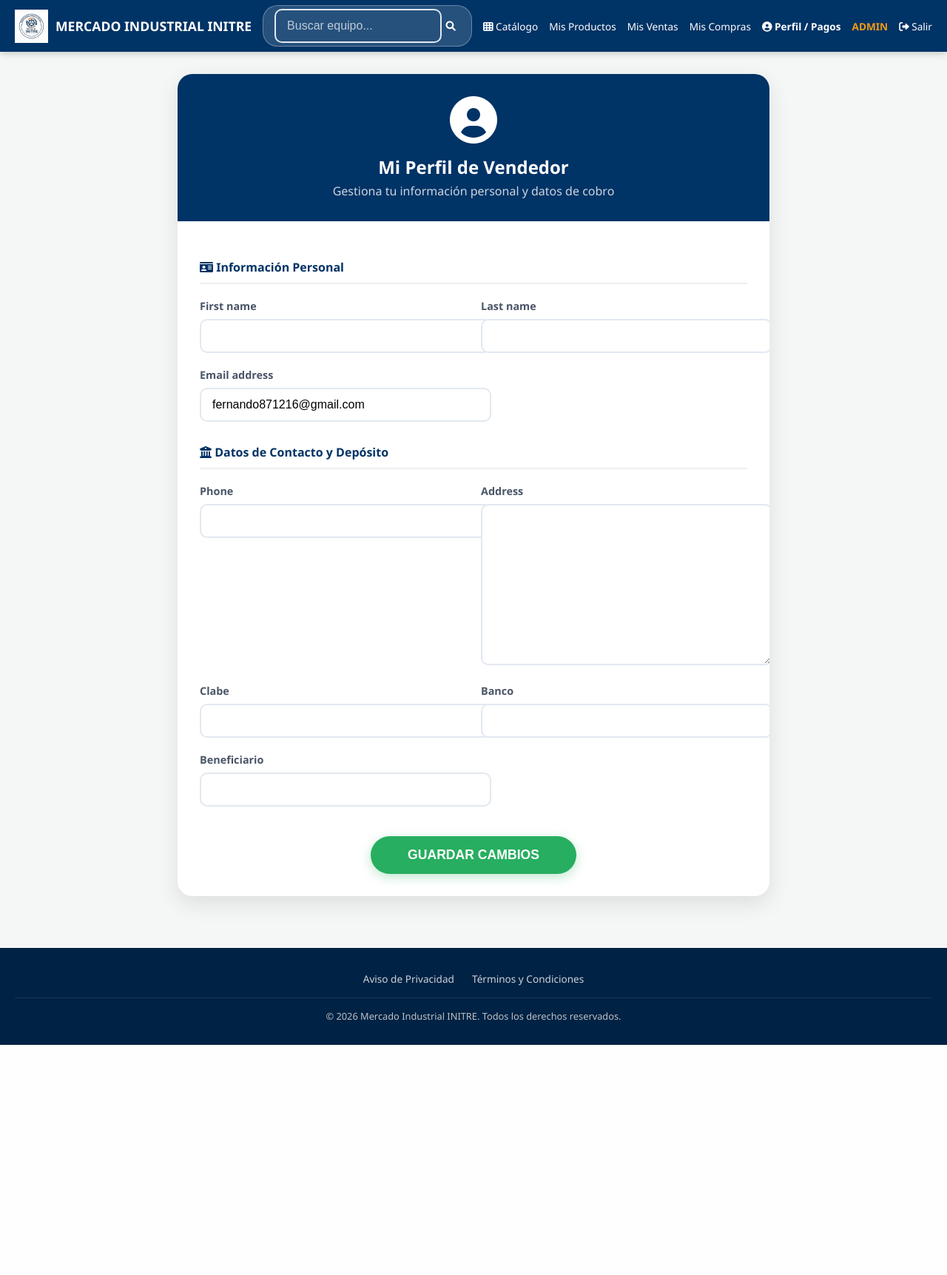
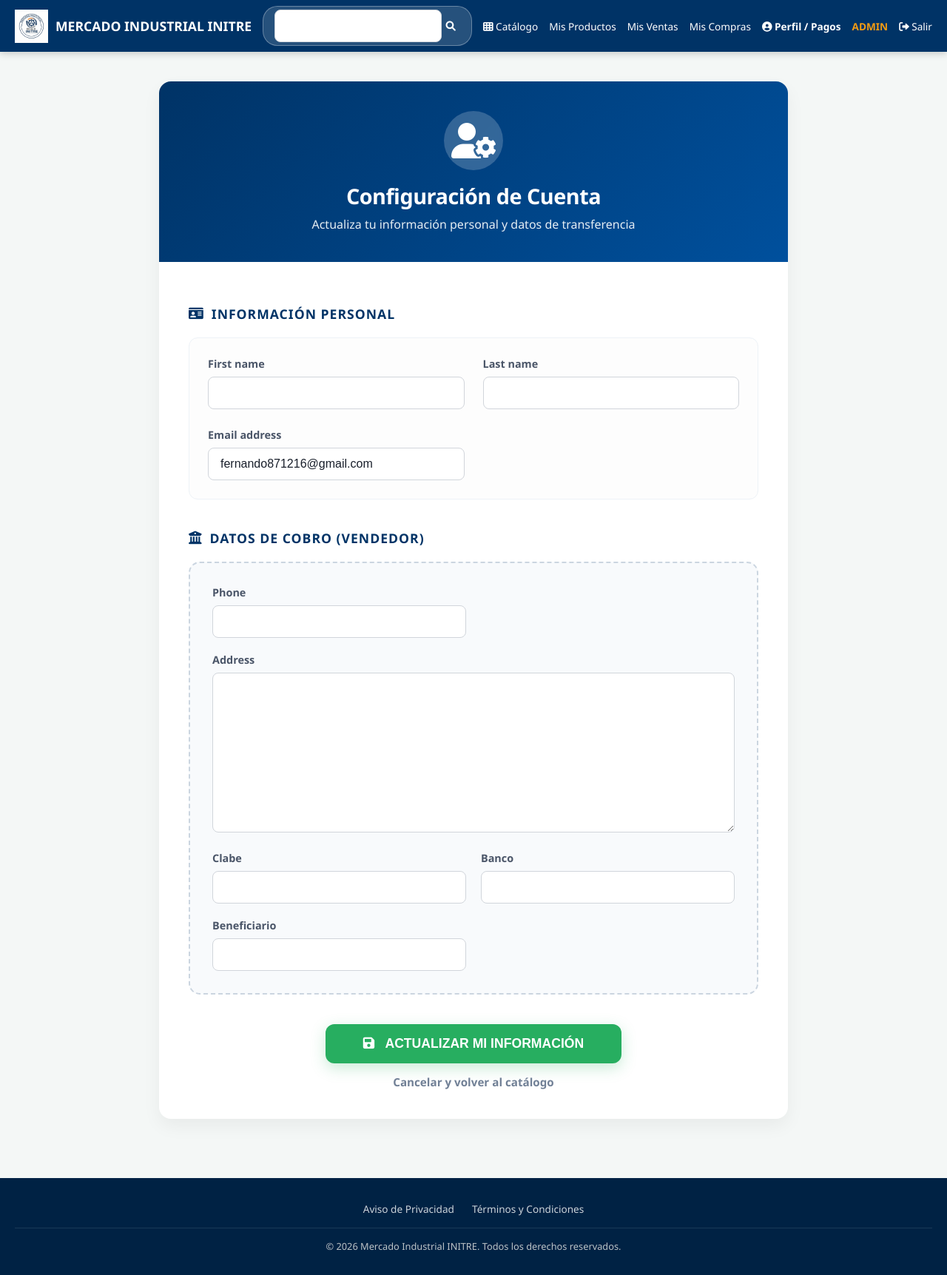
Before and after one commit to fernando871216-rgb/mercado-industrial, a Django app: page /perfil/editar/ in a window 1280 px wide. Shown: the whole page at 74% size. Before the commit the page ends 1412 px from the top, so only its background shows below. Run offline with Django 5.2, Linux system fonts and the light colour scheme; a user stored in the database is signed in; data comes from the database, SQL or seed files in the repository.

Commit message:
Update editar_perfil.html

```diff
--- a/marketplace/templates/marketplace/editar_perfil.html
+++ b/marketplace/templates/marketplace/editar_perfil.html
@@ -1,75 +1,140 @@
 {% extends 'marketplace/base.html' %}
 
 {% block content %}
-<div class="container" style="max-width: 800px; margin: 30px auto; padding: 0 15px; font-family: 'Segoe UI', sans-serif;">
+<div style="background-color: #f4f7f6; min-height: 100vh; padding: 40px 15px; font-family: 'Segoe UI', Roboto, sans-serif;">
+    <div style="max-width: 850px; margin: 0 auto;">
 
         {% if messages %}
             {% for message in messages %}
-            <div style="padding: 15px; background: #d4edda; color: #155724; border: 1px solid #c3e6cb; border-radius: 10px; margin-bottom: 25px; text-align: center; font-weight: bold;">
-                <i class="fas fa-check-circle"></i> {{ message }}
+                <div style="padding: 18px; background: #ffffff; color: #2d3748; border-left: 6px solid #27ae60; border-radius: 8px; margin-bottom: 25px; box-shadow: 0 4px 12px rgba(0,0,0,0.05); display: flex; align-items: center; gap: 15px;">
+                    <i class="fas fa-check-circle" style="color: #27ae60; font-size: 1.4rem;"></i>
+                    <span style="font-weight: 600;">{{ message }}</span>
                 </div>
             {% endfor %}
         {% endif %}
 
-    <div style="background: white; border-radius: 20px; box-shadow: 0 10px 30px rgba(0,0,0,0.1); overflow: hidden;">
+        <div style="background: white; border-radius: 16px; box-shadow: 0 10px 25px rgba(0,0,0,0.05); overflow: hidden;">
 
-        <div style="background: #003366; padding: 30px; color: white; text-align: center;">
-            <i class="fas fa-user-circle fa-4x" style="margin-bottom: 15px;"></i>
-            <h2 style="margin: 0;">Mi Perfil de Vendedor</h2>
-            <p style="margin: 5px 0 0 0; opacity: 0.8;">Gestiona tu información personal y datos de cobro</p>
+            <div style="background: linear-gradient(135deg, #003366 0%, #00509d 100%); padding: 40px; text-align: center; color: white;">
+                <div style="background: rgba(255,255,255,0.2); width: 80px; height: 80px; border-radius: 50%; display: flex; align-items: center; justify-content: center; margin: 0 auto 15px; backdrop-filter: blur(5px);">
+                    <i class="fas fa-user-gear fa-3x"></i>
+                </div>
+                <h1 style="margin: 0; font-size: 1.8rem; font-weight: 700; letter-spacing: -0.5px;">Configuración de Cuenta</h1>
+                <p style="margin: 8px 0 0 0; opacity: 0.9; font-size: 1rem;">Actualiza tu información personal y datos de transferencia</p>
             </div>
 
-        <form method="POST" style="padding: 30px;">
+            <form method="POST" style="padding: 40px;">
                 {% csrf_token %}
 
-            <h4 style="color: #003366; border-bottom: 2px solid #eee; padding-bottom: 10px; margin-bottom: 20px;">
+                <div style="margin-bottom: 40px;">
+                    <h3 style="color: #003366; font-size: 1.1rem; text-transform: uppercase; letter-spacing: 1px; margin-bottom: 20px; display: flex; align-items: center; gap: 10px;">
                         <i class="fas fa-id-card"></i> Información Personal
-            </h4>
-            <div style="display: grid; grid-template-columns: repeat(auto-fit, minmax(250px, 1fr)); gap: 20px; margin-bottom: 30px;">
+                    </h3>
+                    <div style="display: grid; grid-template-columns: repeat(auto-fit, minmax(300px, 1fr)); gap: 25px; background: #fdfdfd; padding: 25px; border-radius: 12px; border: 1px solid #edf2f7;">
                         {% for field in u_form %}
-                    <div>
-                        <label style="display: block; font-weight: bold; color: #4a5568; margin-bottom: 8px; font-size: 0.9rem;">{{ field.label }}</label>
+                            <div class="form-group">
+                                <label style="display: block; font-weight: 600; color: #4a5568; margin-bottom: 8px; font-size: 0.9rem;">{{ field.label }}</label>
                                 {{ field }}
-                        {% if field.errors %}<small style="color: #e74c3c;">{{ field.errors }}</small>{% endif %}
+                                {% if field.errors %}<small style="color: #e53e3e; display: block; margin-top: 5px;">{{ field.errors.0 }}</small>{% endif %}
                             </div>
                         {% endfor %}
                     </div>
+                </div>
 
-            <h4 style="color: #003366; border-bottom: 2px solid #eee; padding-bottom: 10px; margin-bottom: 20px;">
-                <i class="fas fa-university"></i> Datos de Contacto y Depósito
-            </h4>
-            <div style="display: grid; grid-template-columns: repeat(auto-fit, minmax(250px, 1fr)); gap: 20px;">
+                <div style="margin-bottom: 30px;">
+                    <h3 style="color: #003366; font-size: 1.1rem; text-transform: uppercase; letter-spacing: 1px; margin-bottom: 20px; display: flex; align-items: center; gap: 10px;">
+                        <i class="fas fa-university"></i> Datos de Cobro (Vendedor)
+                    </h3>
+                    <div style="background: #f8fafc; border: 2px dashed #cbd5e0; padding: 30px; border-radius: 15px;">
+                        <div style="display: grid; grid-template-columns: repeat(auto-fit, minmax(280px, 1fr)); gap: 20px;">
                             {% for field in p_form %}
-                    <div>
-                        <label style="display: block; font-weight: bold; color: #4a5568; margin-bottom: 8px; font-size: 0.9rem;">{{ field.label }}</label>
+                                <div class="form-group {% if field.name == 'address' %}full-width{% endif %}">
+                                    <label style="display: block; font-weight: 600; color: #4a5568; margin-bottom: 8px; font-size: 0.9rem;">{{ field.label }}</label>
                                     {{ field }}
-                        {% if field.errors %}<small style="color: #e74c3c;">{{ field.errors }}</small>{% endif %}
+                                    {% if field.errors %}<small style="color: #e53e3e; display: block; margin-top: 5px;">{{ field.errors.0 }}</small>{% endif %}
                                 </div>
                             {% endfor %}
                         </div>
+                    </div>
+                </div>
 
-            <div style="margin-top: 40px; text-align: center;">
-                <button type="submit" style="background: #27ae60; color: white; border: none; padding: 15px 50px; border-radius: 30px; font-size: 1.1rem; font-weight: bold; cursor: pointer; transition: 0.3s; box-shadow: 0 4px 15px rgba(39, 174, 96, 0.3);">
-                    GUARDAR CAMBIOS
+                <div style="margin-top: 40px; display: flex; flex-direction: column; align-items: center; gap: 15px;">
+                    <button type="submit" class="btn-save">
+                        <i class="fas fa-save" style="margin-right: 10px;"></i> ACTUALIZAR MI INFORMACIÓN
                     </button>
+                    <a href="{% url 'home' %}" style="text-decoration: none; color: #718096; font-weight: 600; font-size: 0.95rem; transition: color 0.2s;" onmouseover="this.style.color='#003366'" onmouseout="this.style.color='#718096'">
+                        Cancelar y volver al catálogo
+                    </a>
                 </div>
             </form>
         </div>
     </div>
+</div>
 
 <style>
-    /* Estilizamos todos los inputs para que se vean modernos */
-    input[type="text"], input[type="email"], input[type="number"], select, textarea {
+    /* Estilos globales para inputs */
+    input[type="text"],
+    input[type="email"],
+    input[type="number"],
+    textarea,
+    select {
         width: 100% !important;
-        padding: 12px 15px !important;
-        border: 2px solid #e2e8f0 !important;
-        border-radius: 10px !important;
+        padding: 12px 16px !important;
+        border: 1px solid #d1d5db !important;
+        border-radius: 8px !important;
         font-size: 1rem !important;
-        transition: border-color 0.2s !important;
+        color: #1a202c !important;
+        background-color: #ffffff !important;
+        transition: all 0.2s ease !important;
+        box-sizing: border-box !important;
+    }
+
+    input:focus, textarea:focus {
+        border-color: #003366 !important;
+        box-shadow: 0 0 0 3px rgba(0, 51, 102, 0.1) !important;
         outline: none !important;
     }
-    input:focus {
-        border-color: #003366 !important;
+
+    textarea {
+        min-height: 80px !important;
+        resize: vertical !important;
+    }
+
+    /* Botón de Guardado */
+    .btn-save {
+        background: #27ae60;
+        color: white;
+        border: none;
+        padding: 16px 45px;
+        border-radius: 12px;
+        font-size: 1.1rem;
+        font-weight: 700;
+        cursor: pointer;
+        transition: all 0.3s cubic-bezier(0.175, 0.885, 0.32, 1.275);
+        box-shadow: 0 6px 20px rgba(39, 174, 96, 0.25);
+        width: 100%;
+        max-width: 400px;
+    }
+
+    .btn-save:hover {
+        background: #219150;
+        transform: translateY(-3px);
+        box-shadow: 0 8px 25px rgba(39, 174, 96, 0.35);
+    }
+
+    .btn-save:active {
+        transform: translateY(0);
+    }
+
+    /* Ajuste para textarea de dirección a pantalla completa si es necesario */
+    .full-width {
+        grid-column: 1 / -1;
+    }
+
+    @media (max-width: 600px) {
+        .btn-save {
+            width: 100%;
+        }
     }
 </style>
 {% endblock %}
```
Lines whose indentation alone changed are shown as unchanged.
